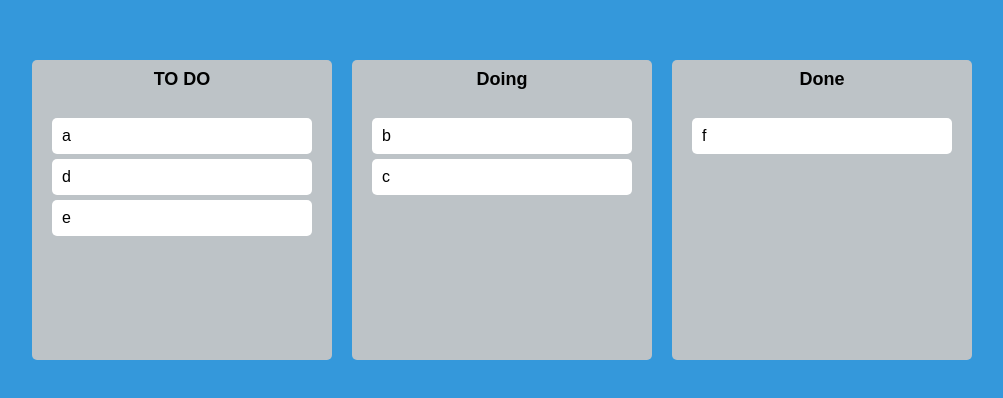
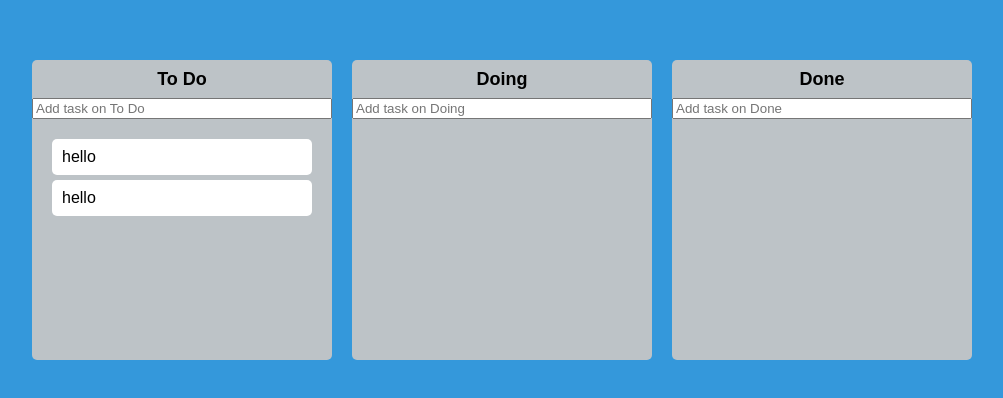
Before and after one commit to min-s9709/my-kanban-app, a React (Create React App) app: page / in a window 1280 px wide. Shown: the part 190-588 px from the top of the page, without its empty margins (138-1141 px from the left). Built offline with nearby package versions, Linux system fonts and the light colour scheme.

Commit message:
Task Object

```diff
--- a/package.json
+++ b/package.json
@@ -13,6 +13,7 @@
     "react": "^18.2.0",
     "react-beautiful-dnd": "^13.1.1",
     "react-dom": "^18.2.0",
+    "react-hook-form": "^7.43.7",
     "react-scripts": "5.0.1",
     "recoil": "^0.7.7",
     "styled-components": "^5.3.9",
--- a/src/App.tsx
+++ b/src/App.tsx
@@ -22,15 +22,15 @@
 function App() {
   const [toDos, setToDos] = useRecoilState(toDoState);
   const onDragEnd = (info: DropResult) => {
-    console.log(info);
     const { destination, draggableId, source } = info;
     if (!destination) return;
     if (destination?.droppableId === source.droppableId) {
       // same baord movement
       setToDos((allBoards) => {
         const boardCopy = [...allBoards[source.droppableId]];
+        const taskObj = boardCopy[source.index];
         boardCopy.splice(source.index, 1);
-        boardCopy.splice(destination.index, 0, draggableId);
+        boardCopy.splice(destination?.index, 0, taskObj);
         return {
           ...allBoards,
           [source.droppableId]: boardCopy,
@@ -41,9 +41,10 @@
       // cross board movement
       setToDos((allBoards) => {
         const sourceBoard = [...allBoards[source.droppableId]];
+        const taskObj = sourceBoard[source.index];
         const destinationBoard = [...allBoards[destination.droppableId]];
         sourceBoard.splice(source.index, 1);
-        destinationBoard.splice(destination?.index, 0, draggableId);
+        destinationBoard.splice(destination?.index, 0, taskObj);
         return {
           ...allBoards,
           [source.droppableId]: sourceBoard,
--- a/src/atoms.ts
+++ b/src/atoms.ts
@@ -1,14 +1,22 @@
 import { atom, selector } from "recoil";
 
+export interface ITodo {
+  id: number;
+  text: string;
+}
+
 interface IToDoState {
-  [key: string]: string[];
+  [key: string]: ITodo[];
 }
 
 export const toDoState = atom<IToDoState>({
   key: "toDo",
   default: {
-    "TO DO": ["a", "d", "e"],
-    Doing: ["b", "c"],
-    Done: ["f"],
+    "To Do": [
+      { id: 1, text: "hello" },
+      { id: 2, text: "hello" },
+    ],
+    Doing: [],
+    Done: [],
   },
 });
--- a/src/components/Board.tsx
+++ b/src/components/Board.tsx
@@ -1,5 +1,7 @@
 import { Droppable } from "react-beautiful-dnd";
+import { useForm } from "react-hook-form";
 import styled from "styled-components";
+import { ITodo } from "../atoms";
 import DraggableCard from "./DraggableCard";
 
 const Wrapper = styled.div`
@@ -17,6 +19,13 @@
   text-align: center;
   font-weight: 600;
   margin-bottom: 10px;
+`;
+
+const Form = styled.form`
+  width: 100%;
+  input {
+    width: 100%;
+  }
 `;
 
 interface IAreaProps {
@@ -37,14 +46,29 @@
 `;
 
 interface IBoardProps {
-  toDos: string[];
+  toDos: ITodo[];
   boardId: string;
 }
 
+interface IForm {
+  toDo: string;
+}
+
 const Board = ({ toDos, boardId }: IBoardProps) => {
+  const { register, setValue, handleSubmit } = useForm<IForm>();
+  const onValid = ({ toDo }: IForm) => {
+    setValue("toDo", "");
+  };
   return (
     <Wrapper>
       <Title>{boardId}</Title>
+      <Form onSubmit={handleSubmit(onValid)}>
+        <input
+          {...register("toDo", { required: true })}
+          type="text"
+          placeholder={`Add task on ${boardId}`}
+        />
+      </Form>
       <Droppable droppableId={boardId}>
         {(magic, snapshot) => (
           <Area
@@ -54,7 +78,12 @@
             {...magic.droppableProps}
           >
             {toDos.map((toDo, index) => (
-              <DraggableCard key={toDo} index={index} toDo={toDo} />
+              <DraggableCard
+                key={toDo.id}
+                index={index}
+                toDoId={toDo.id}
+                toDoText={toDo.text}
+              />
             ))}
             {magic.placeholder}
           </Area>
--- a/src/components/DraggableCard.tsx
+++ b/src/components/DraggableCard.tsx
@@ -13,13 +13,14 @@
 `;
 
 interface IDraggableCardProps {
-  toDo: string;
+  toDoId: number;
+  toDoText: string;
   index: number;
 }
 
-const DraggableCard = ({ toDo, index }: IDraggableCardProps) => {
+const DraggableCard = ({ toDoId, toDoText, index }: IDraggableCardProps) => {
   return (
-    <Draggable key={toDo} draggableId={toDo} index={index}>
+    <Draggable key={toDoId + ""} draggableId={toDoId + ""} index={index}>
       {(magic, snapshot) => (
         <Card
           isDragging={snapshot.isDragging}
@@ -27,7 +28,7 @@
           {...magic.draggableProps}
           {...magic.dragHandleProps}
         >
-          {toDo}
+          {toDoText}
         </Card>
       )}
     </Draggable>
```
Also changed, not shown: 1 other file (tests, documents, lock files or other folders).
